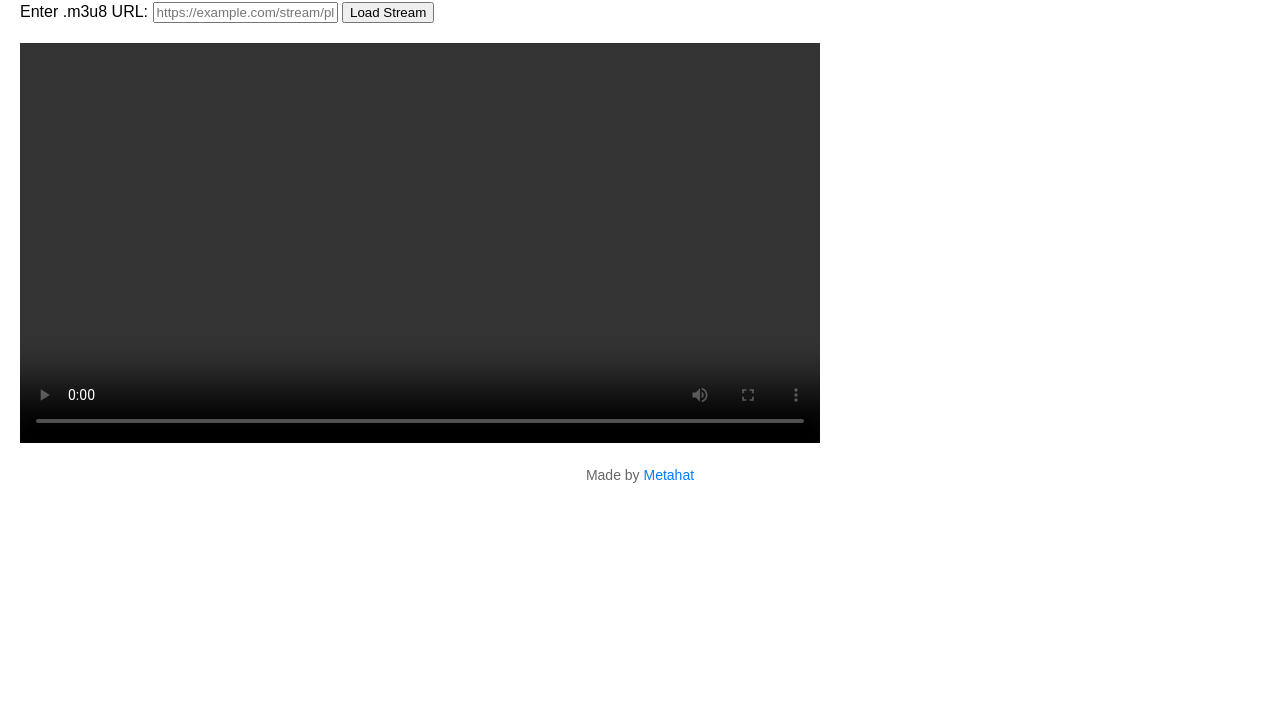
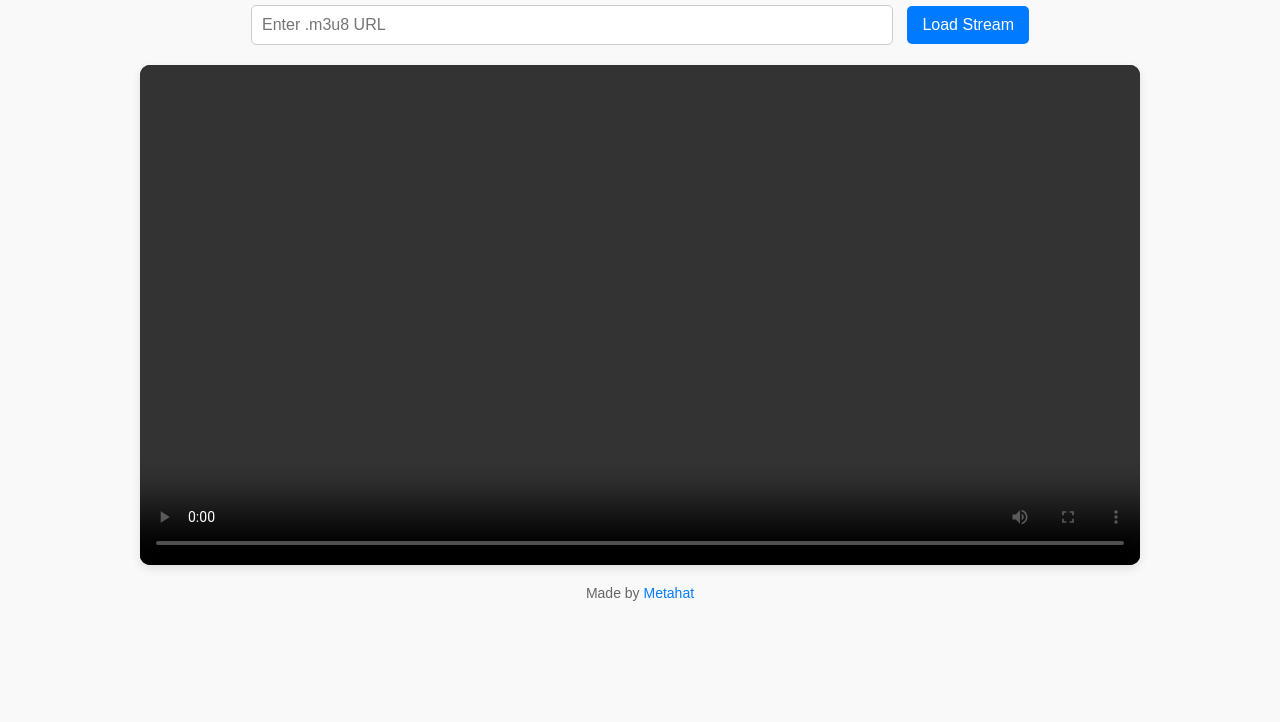
Before and after one commit to senna-js/m3u8-streaming-proxy, a website: page public/index.html in a window 1280 px wide. Shown: the part 78-800 px from the top of the page. Drawn offline with nearby package versions, Linux system fonts and the light colour scheme.

Commit message:
Update index.html

```diff
--- a/public/index.html
+++ b/public/index.html
@@ -8,36 +8,82 @@
   <style>
     body {
       font-family: Arial, sans-serif;
-      margin: 20px;
+      background-color: #f9f9f9;
+      color: #333;
+      text-align: center;
+      margin: 0;
+      padding: 20px;
     }
+
+    h1 {
+      margin-bottom: 15px;
+      font-size: 26px;
+    }
+
+    #stream-form {
+      margin-bottom: 20px;
+    }
+
+    input {
+      width: 50%;
+      padding: 10px;
+      font-size: 16px;
+      border: 1px solid #ccc;
+      border-radius: 5px;
+      margin-right: 10px;
+    }
+
+    button {
+      padding: 10px 15px;
+      font-size: 16px;
+      border: none;
+      background-color: #007BFF;
+      color: white;
+      border-radius: 5px;
+      cursor: pointer;
+      transition: 0.3s;
+    }
+
+    button:hover {
+      background-color: #0056b3;
+    }
+
     #video-container {
       margin-top: 20px;
+      display: flex;
+      justify-content: center;
     }
+
     video {
-      width: 100%;
-      max-width: 800px;
-      height: auto;
+      width: 90%;
+      max-width: 1000px;
+      height: 500px;
+      background: black;
+      border-radius: 10px;
+      box-shadow: 0 4px 10px rgba(0, 0, 0, 0.1);
     }
+
     footer {
       margin-top: 20px;
-      text-align: center;
       font-size: 14px;
       color: #666;
     }
+
     footer a {
       color: #007BFF;
       text-decoration: none;
     }
+
     footer a:hover {
       text-decoration: underline;
     }
   </style>
 </head>
 <body>
+
   <h1>Streaming Proxy</h1>
   <form id="stream-form">
-    <label for="url">Enter .m3u8 URL:</label>
-    <input type="text" id="url" name="url" placeholder="https://example.com/stream/playlist.m3u8" required>
+    <input type="text" id="url" name="url" placeholder="Enter .m3u8 URL" required>
     <button type="submit">Load Stream</button>
   </form>
 
@@ -45,7 +91,6 @@
     <video id="video" controls></video>
   </div>
 
-  <!-- Footer with attribution -->
   <footer>
     Made by <a href="https://github.com/metahat" target="_blank" rel="noopener noreferrer">Metahat</a>
   </footer>
@@ -54,11 +99,8 @@
     document.getElementById('stream-form').addEventListener('submit', function (e) {
       e.preventDefault();
       const url = document.getElementById('url').value;
-
-      // Construct the proxy URL
       const proxyUrl = `/api/v1/streamingProxy?url=${encodeURIComponent(url)}`;
 
-      // Load the video using hls.js
       const video = document.getElementById('video');
       if (Hls.isSupported()) {
         const hls = new Hls();
@@ -68,7 +110,6 @@
           video.play();
         });
       } else if (video.canPlayType('application/vnd.apple.mpegurl')) {
-        // Fallback for native HLS support (e.g., Safari)
         video.src = proxyUrl;
         video.addEventListener('loadedmetadata', function () {
           video.play();
@@ -78,5 +119,6 @@
       }
     });
   </script>
+
 </body>
 </html>
```
